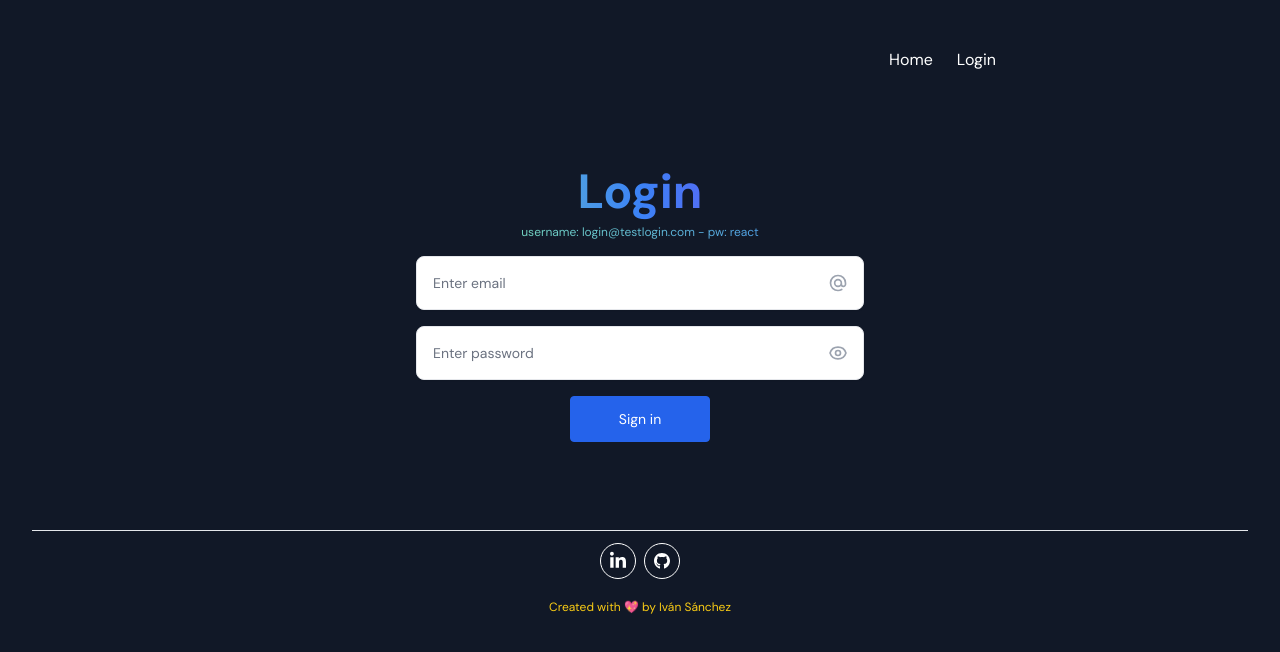
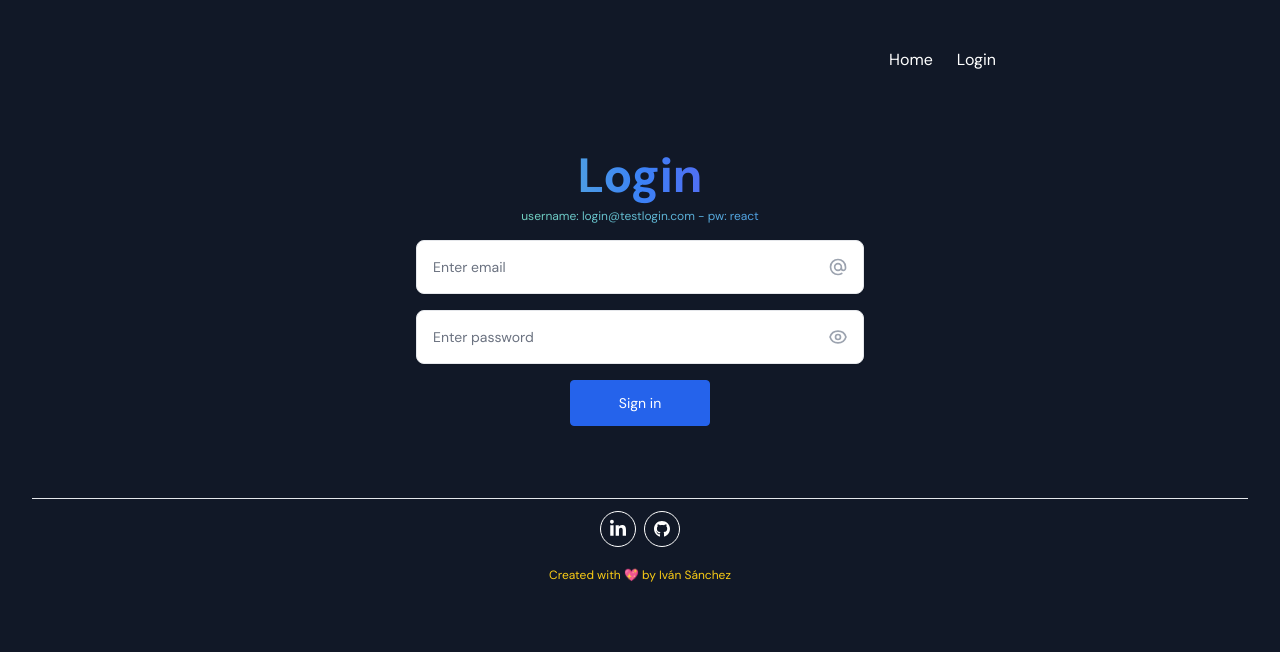
Before and after one commit to LocusNiger/movies-series-pwa, a React (Vite) app: page /login in a window 1280 px wide. Shown: the top 652 px of the page. Built offline with nearby package versions, Linux system fonts and the light colour scheme.

Commit message:
fix padding login

```diff
--- a/src/pages/Login.jsx
+++ b/src/pages/Login.jsx
@@ -51,7 +51,7 @@
     <>
       {/* Si tengo token, redirecciono al home */}
       {token && <Navigate to="/" />}
-      <div className="max-w-screen-xl min-h-max px-4 py-16 mx-auto sm:px-6 lg:px-8 bg-gray-900">
+      <div className="max-w-screen-xl min-h-max px-4 py-12 mx-auto sm:px-6 lg:px-8 bg-gray-900">
         <div className="max-w-lg mx-auto text-center h-14">
           <h1 className="text-3xl font-extrabold text-transparent sm:text-5xl bg-clip-text bg-gradient-to-r from-green-300 via-blue-500 to-purple-600 h-14">
             Login
```
